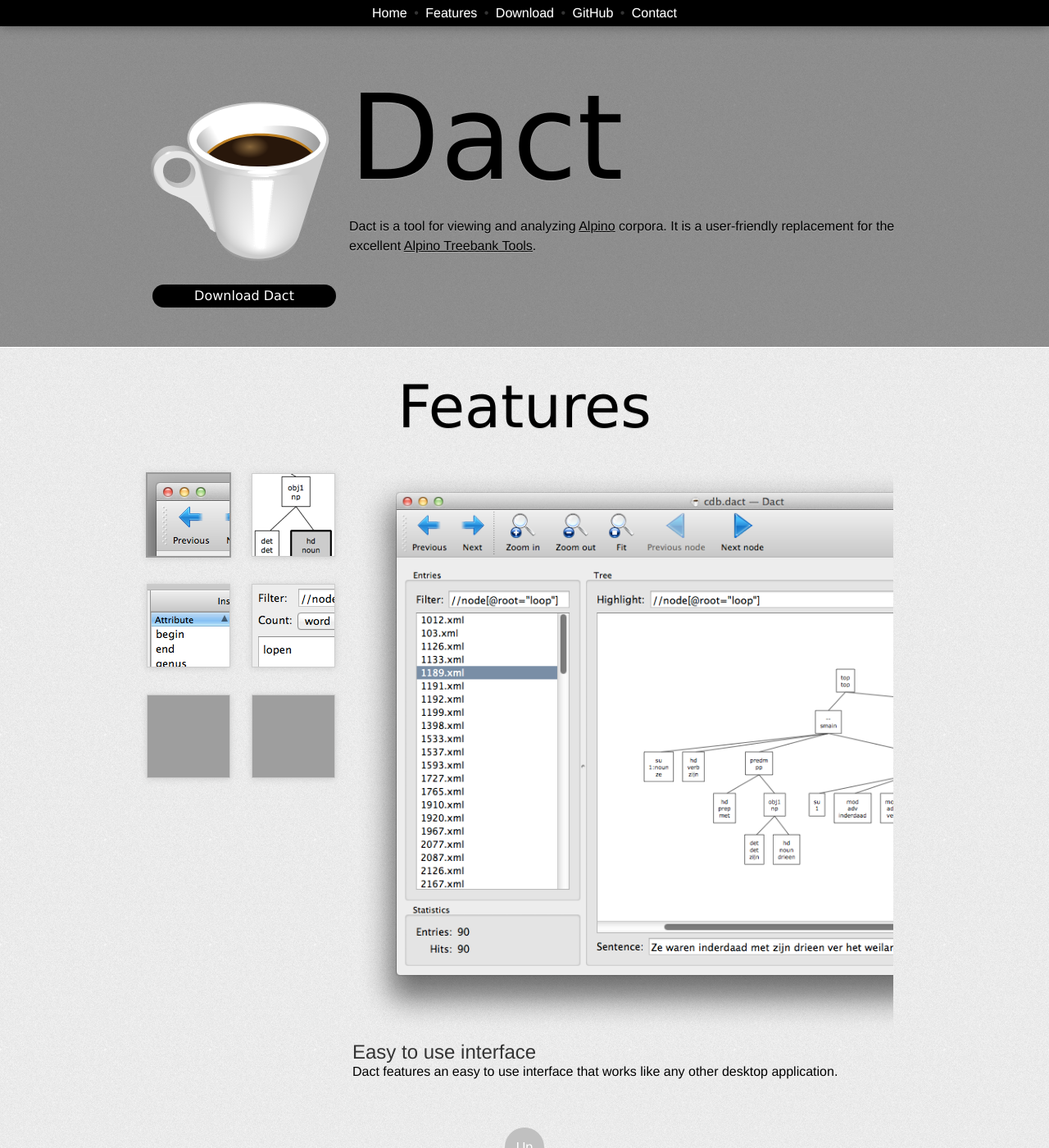
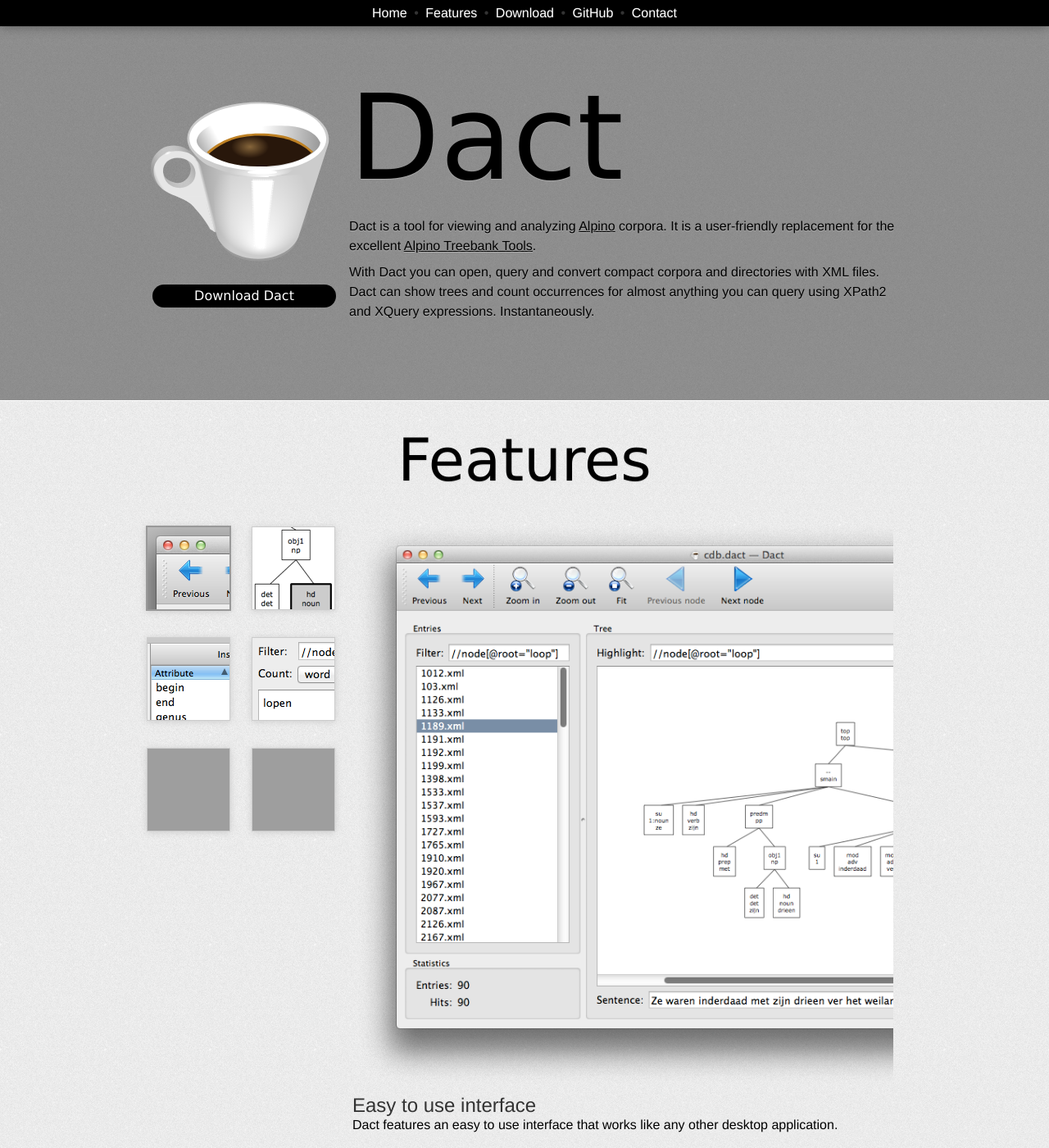
Before and after one commit to rug-compling/dact, a Jekyll site: the page site.html, which Jekyll copies as it is, in a window 1280 px wide and 1400 px high, cut to the strip 0-1400 px from the top of the window. Shown: the whole strip at 82% size. Built offline with Jekyll 4.4.1, drawn with Linux system fonts in a browser that asks for light colours; some of the changed text lies outside the part shown; grey boxes are pictures that could not be loaded.

Commit message:
Added few more lines to header, hid build-from-source part from the download section.

```diff
--- a/site.css
+++ b/site.css
@@ -56,6 +56,10 @@
 	margin-top: 24px;
 	font: 16px/24px Helvetica, sans-serif;
 	background: #EBEBEB url(images-new/background.png) repeat;
+}
+
+p, pre, .list {
+	margin-bottom: 8px;
 }
 
 nav {
@@ -137,8 +141,6 @@
 	color: inherit;
 }
 
-
-
 header #logo {
 	float: left;
 	width: 256px;
@@ -214,12 +216,6 @@
 	margin: 0 auto;
 }
 
-article p,
-article pre,
-article .list {
-	margin-bottom: 8px;
-}
-
 #features ul {
 	float: left;
 }
@@ -285,6 +281,10 @@
 	padding-left: 24px;
 }
 
+#contact {
+	text-align: center;
+}
+
 footer {
 	padding: 16px;
 
--- a/site.html
+++ b/site.html
@@ -9,9 +9,10 @@
 		<header id="home">
 			<div>
 				<img id="logo" src="images-new/dact.svg">
+				<a class="download-button button" href="#download">Download Dact</a>
 				<h1>Dact</h1>
 				<p>Dact is a tool for viewing and analyzing <a href="http://www.let.rug.nl/~vannoord/alp/Alpino/">Alpino</a> corpora. It is a user-friendly replacement for the excellent <a href="http://www.let.rug.nl/vannoord/alp/Alpino/TreebankTools.html">Alpino Treebank Tools</a>.</p>
-				<a class="download-button button" href="#download">Download Dact</a>
+				<p>With Dact you can open, query and convert compact corpora and directories with XML files. Dact can show trees and count occurrences for almost anything you can query using XPath2 and XQuery expressions. Instantaneously.</p>
 			</div>
 		</header>
 
@@ -117,6 +118,7 @@
 					<a id="show-all-downloads-button" href="#">Show all versions</a>
 				</div>
 
+				<div class="hidden">
 					<h3>… or compile Dact from source</h3>
 					<p>To build Dact from source you will need to have the following packages installed:</p>
 					<ul class="prequests list">
@@ -130,6 +132,7 @@
 					<pre><code>$ cmake .
 	$ make
 	$ make install</code></pre>
+				</div>
 				<a class="up" href="#home">Up</a>
 			</div>
 		</article>
```
Lines whose indentation alone changed are shown as unchanged.
